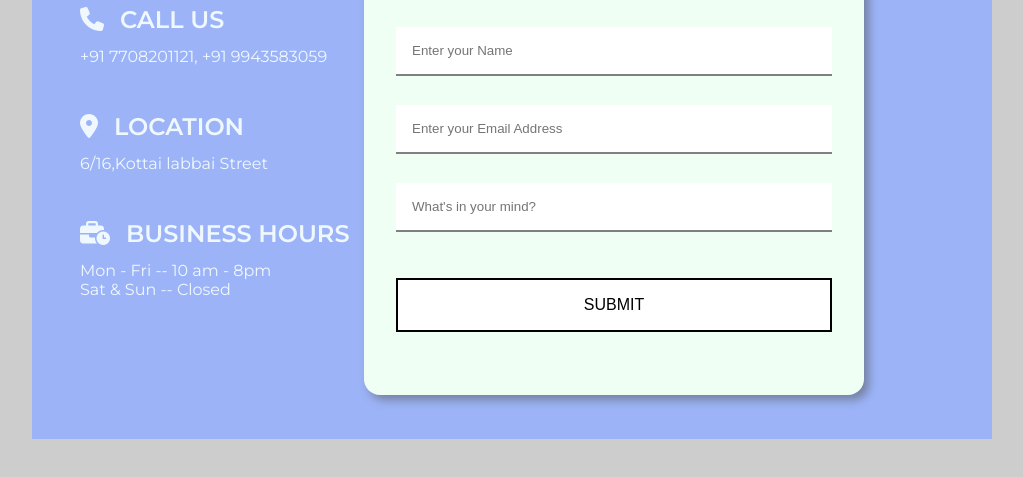
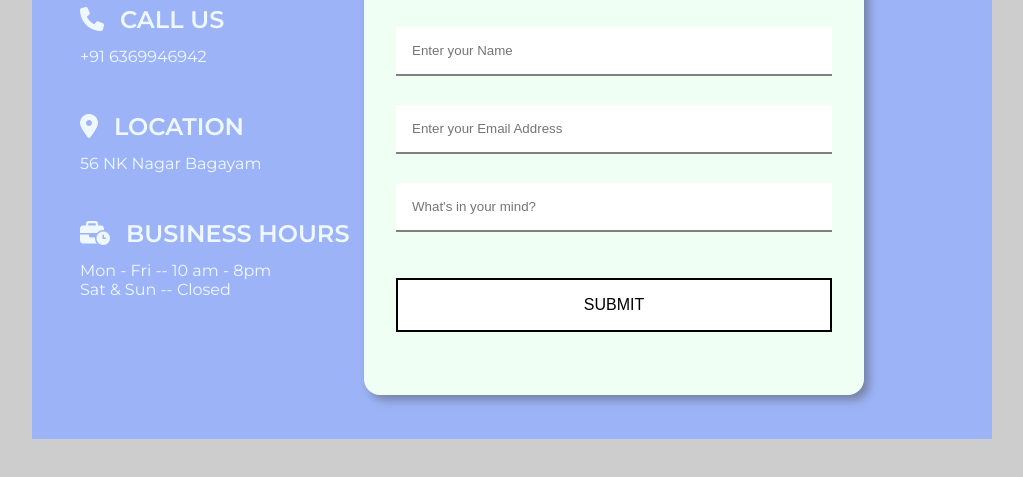
Before and after one commit to IBM-EPBL/IBM-Project-45369-1660729652, a plain HTML site: page Assignment-1/RISHI CHAITANYA SIVAN E/Web/contact.html in a window 1280 px wide. Shown: the part 201-678 px from the top of the page, without its empty margins (128-1151 px from the left). Drawn offline with Linux system fonts and the light colour scheme.

Commit message:
Assignment-1

```diff
--- a/Assignment-1/RISHI CHAITANYA SIVAN E/Web/contact.html
+++ b/Assignment-1/RISHI CHAITANYA SIVAN E/Web/contact.html
@@ -18,7 +18,7 @@
             <div class="title">
                 <i class="fa-solid fa-phone"></i>CALL US</div>
             <div class="detail">
-                +91 7708201121, +91 9943583059
+                +91 6369946942
             </div>
         </div>
 
@@ -26,7 +26,7 @@
             <div class="title">
                 <i class="fa-solid fa-location-dot"></i>LOCATION</div>
                 <div class="detail">
-                	6/16,Kottai labbai Street
+                	56 NK Nagar Bagayam
             </div>
         </div>
         <div class="text">
```
